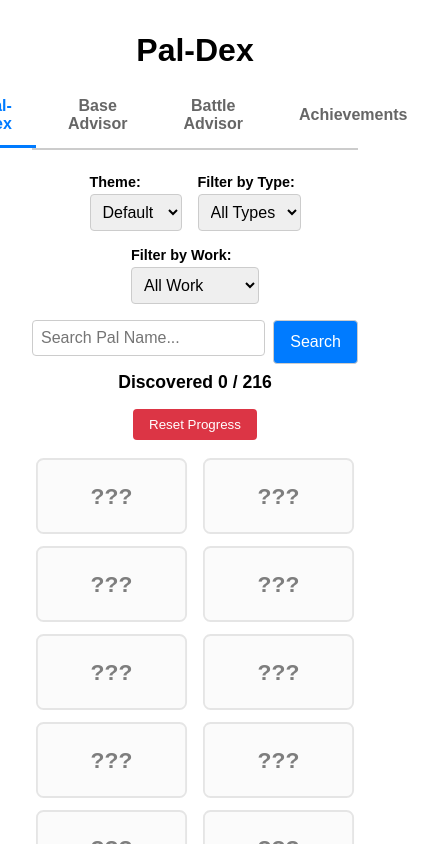
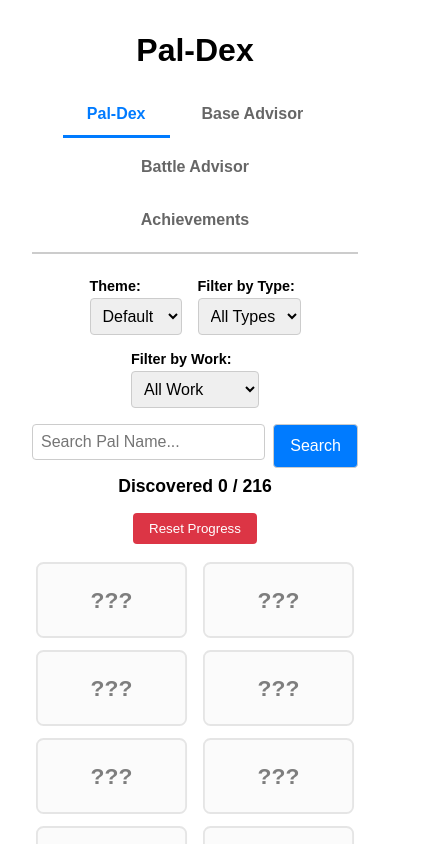
Before and after one commit to ray-seal/paldex, a React (Vite) app: page / in a window 390 px wide. Shown: the top 844 px of the page, 432 px wide, since content can reach past the window. Built offline with nearby package versions, Linux system fonts and the light colour scheme.

Commit message:
Fix mobile navigation tabs to wrap on smaller screens

```diff
--- a/src/App.jsx
+++ b/src/App.jsx
@@ -467,6 +467,8 @@ const styles = {
         marginBottom: "1.5rem",
         justifyContent: "center",
         borderBottom: "2px solid #ccc",
+        flexWrap: "wrap",
+        padding: "0.5rem",
     },
     tab: {
         padding: "0.75rem 1.5rem",
@@ -477,6 +479,7 @@ const styles = {
         cursor: "pointer",
         transition: "all 0.2s ease",
         backgroundColor: "transparent",
+        whiteSpace: "nowrap",
     },
     activeTab: {
         borderBottomColor: "#007bff",
```
